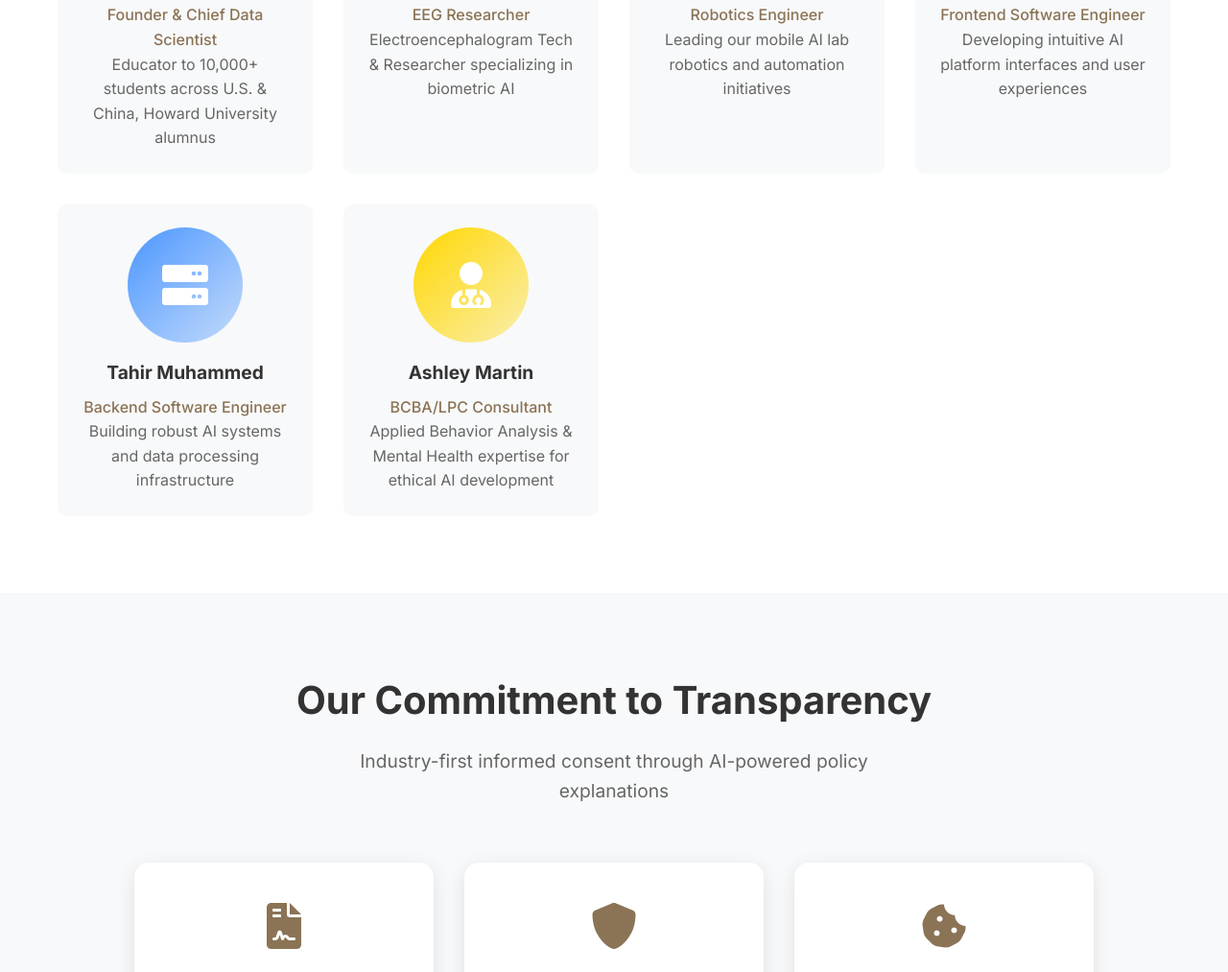
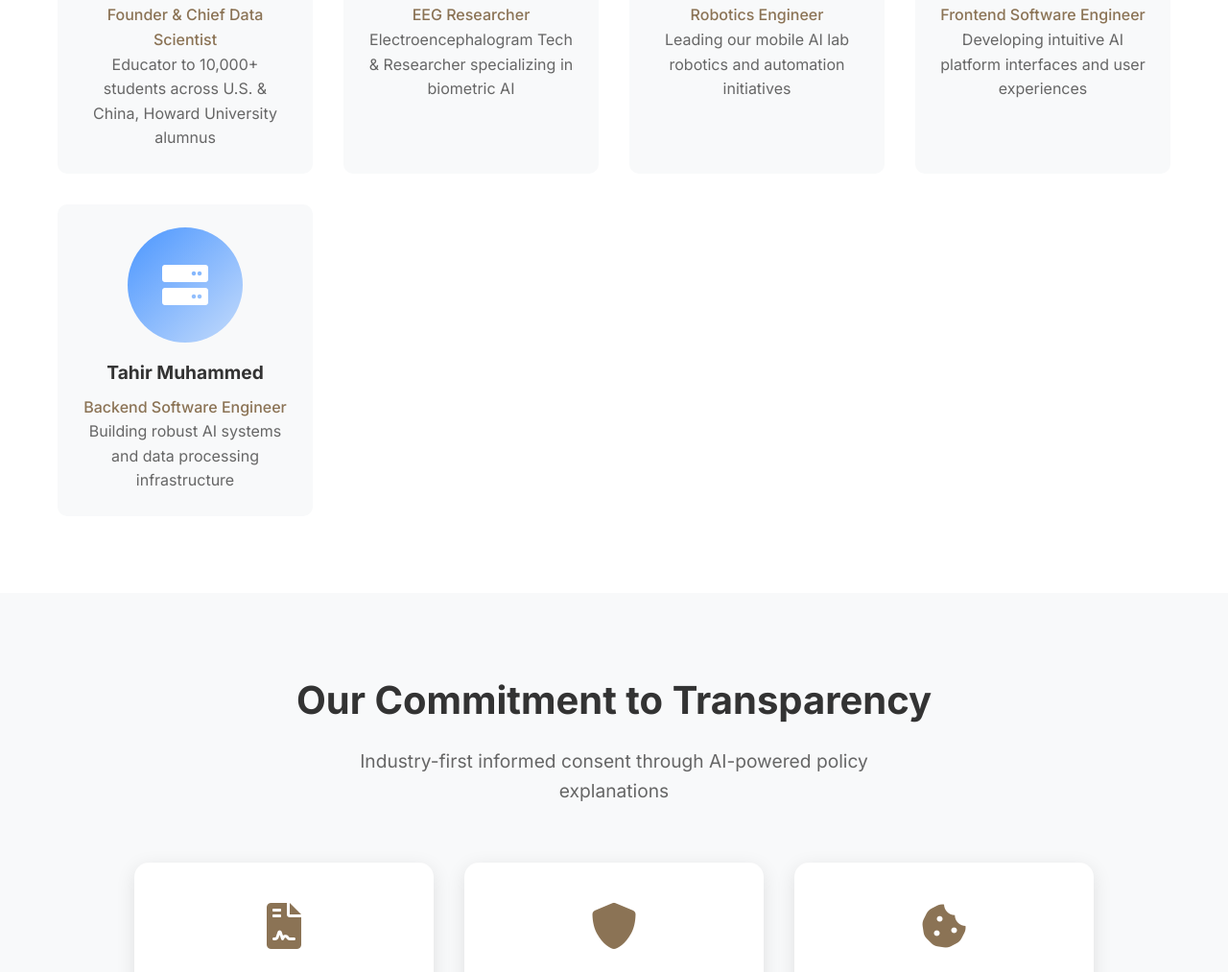
Before and after one commit to GDataLabs/g-datalabs-website, a plain HTML site: page index.html in a window 1280 px wide. Shown: the part 4460-5473 px from the top of the page at 96% size. Drawn offline with Linux system fonts and the light colour scheme.

Commit message:
update team members

```diff
--- a/index.html
+++ b/index.html
@@ -1454,15 +1454,7 @@
                     <p>Building robust AI systems and data processing infrastructure</p>
                 </div>
 
-                <div class="team-member fade-in">
-                    <div class="team-icon" style="width: 120px; height: 120px; border-radius: 50%; background: linear-gradient(135deg, var(--color-research) 0%, var(--color-research-hover-bg) 100%); display: flex; align-items: center; justify-content: center; margin: 0 auto 1rem; transition: transform 0.3s ease;">
-                        <i class="fas fa-user-md" style="font-size: 3rem; color: white;"></i>
-                    </div>
-                    <h4>Ashley Martin</h4>
-                    <p class="role">BCBA/LPC Consultant</p>
-                    <p>Applied Behavior Analysis & Mental Health expertise for ethical AI development</p>
-                </div>
-            </div>
+                </div>
         </div>
     </section>
 
```
